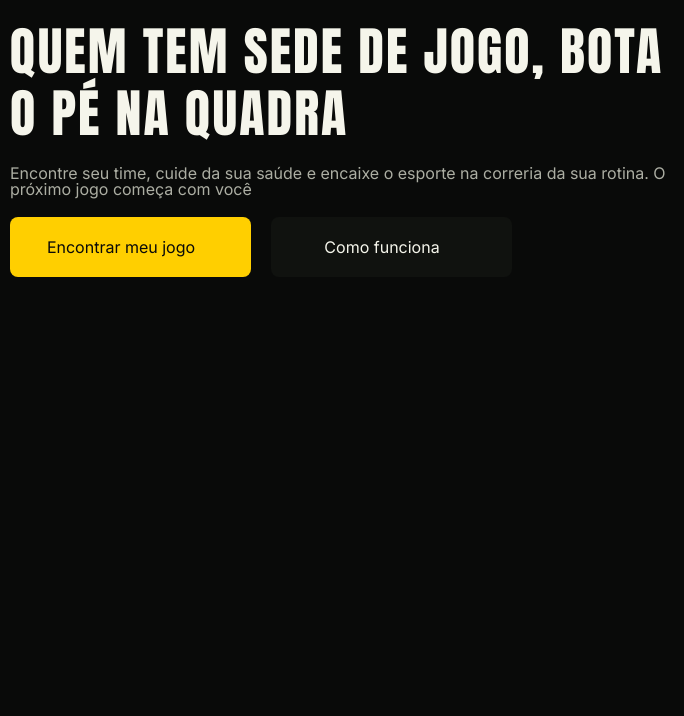
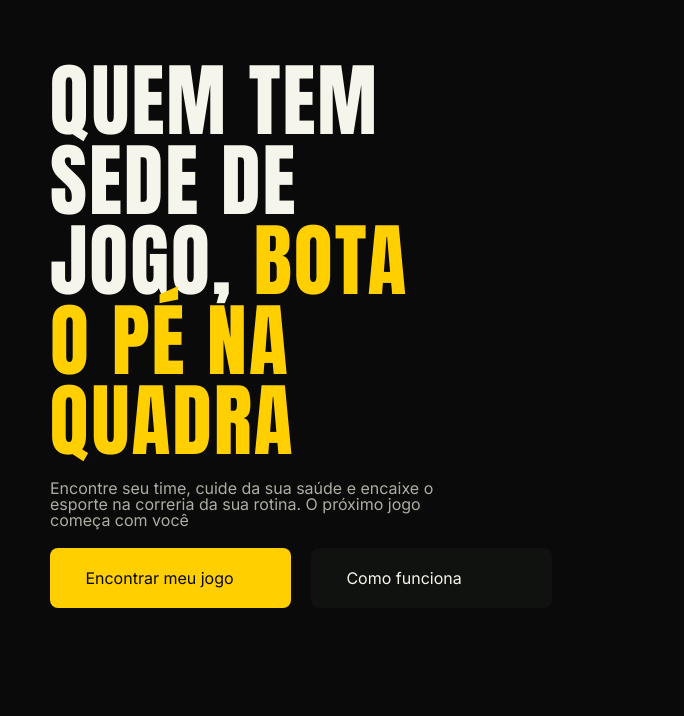
Before and after one commit to DiogenesHSCosta/GS-CITIZEN-TECH-FRONT-WEB, a plain HTML site: page index.html in a window 1280 px wide. Shown: the part 84-800 px from the top of the page, 0-684 px from the left. Drawn offline with Linux system fonts and the light colour scheme.

Commit message:
Ajuste erro inicio

```diff
--- a/index.html
+++ b/index.html
@@ -26,7 +26,7 @@
     </header>
     <main>
         <section id="inicio">
-            <div class="inicio-te Bota my p esquentar obrigadxto">
+            <div class="inicio-texto">
                 <h1>QUEM TEM SEDE DE JOGO, <span>BOTA O PÉ NA QUADRA</span></h1>
                 <p>Encontre seu time, cuide da sua saúde e encaixe o esporte na correria da sua rotina. O próximo jogo começa com você</p>
                 <div class="agrupador-botoes">
--- a/src/css/style.css
+++ b/src/css/style.css
@@ -102,8 +102,9 @@ header li:hover::after {
     padding: 40px;
 }
 .inicio-texto h1{
-    font-size: 12px;
+    font-size: 80px;
     font-weight: 500;
+    line-height: 1;
     width: 70%;
     padding-bottom: 20px;
     color: var(--cor-font-clara);
```
